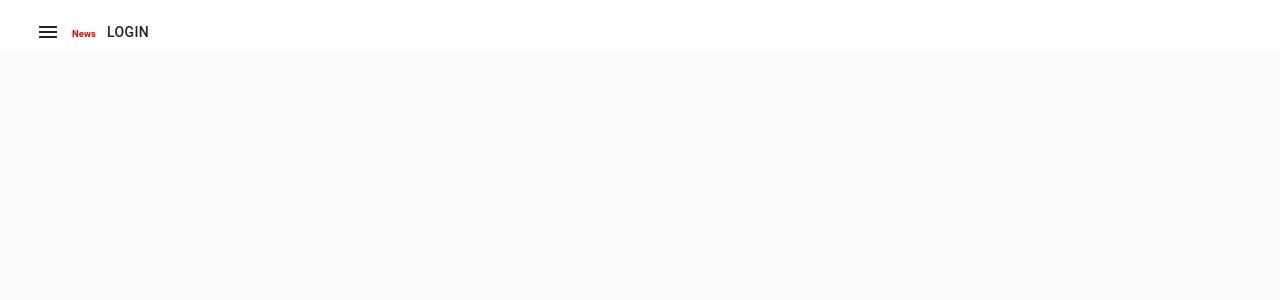
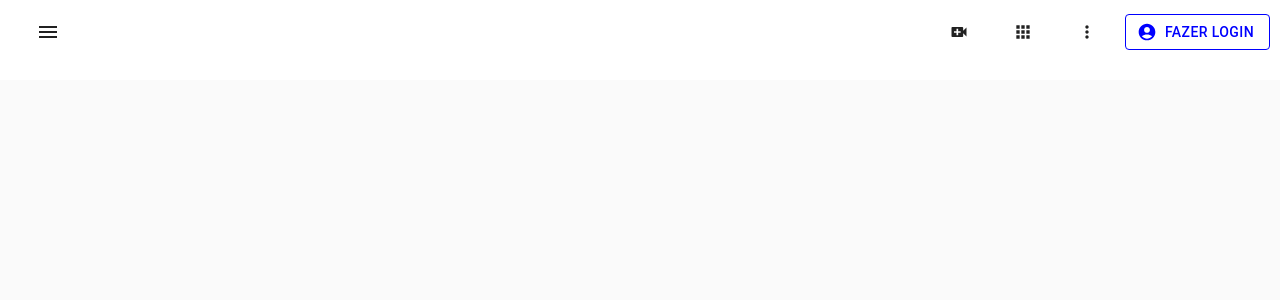
Before and after one commit to Arieleketely/React-copia-youtube, a React (Create React App) app: page / in a window 1280 px wide. Shown: the top 300 px of the page. Built offline with nearby package versions, Linux system fonts and the light colour scheme.

Commit message:
first commit

```diff
--- a/src/App.js
+++ b/src/App.js
@@ -8,7 +8,7 @@ const useStyles=makeStyles({
   root:{
     background:'white',
 
-    height:'50px',
+    height:'80px',
 },
 
 });
--- a/src/Home.js
+++ b/src/Home.js
@@ -6,6 +6,10 @@ import Typography from '@material-ui/core/Typography';
 import Button from '@material-ui/core/Button';
 import IconButton from '@material-ui/core/IconButton';
 import MenuIcon from '@material-ui/icons/Menu';
+import AccountCircleIcon from '@mui/icons-material/AccountCircle';
+import VideoCallIcon from '@mui/icons-material/VideoCall';
+import MoreVertIcon from '@mui/icons-material/MoreVert';
+import AppsIcon from '@mui/icons-material/Apps';
 import { NoEncryption } from '@material-ui/icons';
 
 
@@ -18,16 +22,29 @@ const useStyles=makeStyles((theme) => ({
   root:{
 
 
-    height:'50px',
+    height:'80px',
 
 },
 appBar:{
 boxShadow:'none',
 },
 menuLetra:{
-  color:'red',
+
   height:'10px',
-}
+},
+ grow:{
+ position:'absolute',
+ right:'10px',
+ color:'blue',
+ },
+button:{
+  color:'blue',
+  borderColor:'blue',
+},
+icons:{
+paddingRight:theme.spacing(5),
+},
+
 
 }));
 
@@ -44,10 +61,16 @@ function Home() {
           <IconButton className={classes.menuButton} color="inherit" aria-label="Menu">
             <MenuIcon />
           </IconButton>
-          <Typography class={classes.menuLetra} variant="h6" color="inherit" className={classes.grow}>
-            News
-          </Typography>
-          <Button color="inherit">Login</Button>
+<div className={classes.grow}>
+<Button  startIcon={<VideoCallIcon/>}></Button>
+<Button  startIcon={<AppsIcon/>}></Button>
+<Button  startIcon={<MoreVertIcon/>}></Button>
+<Button  startIcon={<AccountCircleIcon/>}variant="outlined" color="primary" className={classes.button}>
+
+Fazer Login
+</Button>
+  </div>
+
         </Toolbar>
       </AppBar>
     </div>
```
